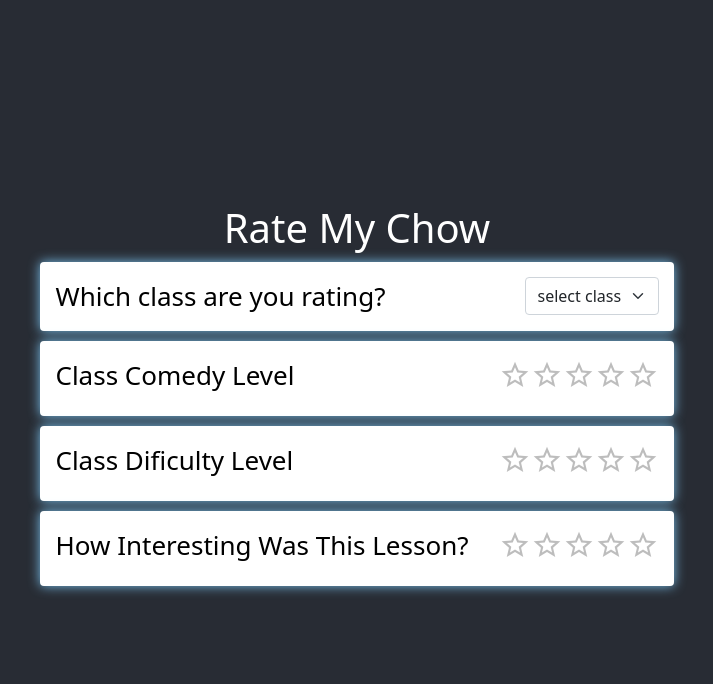
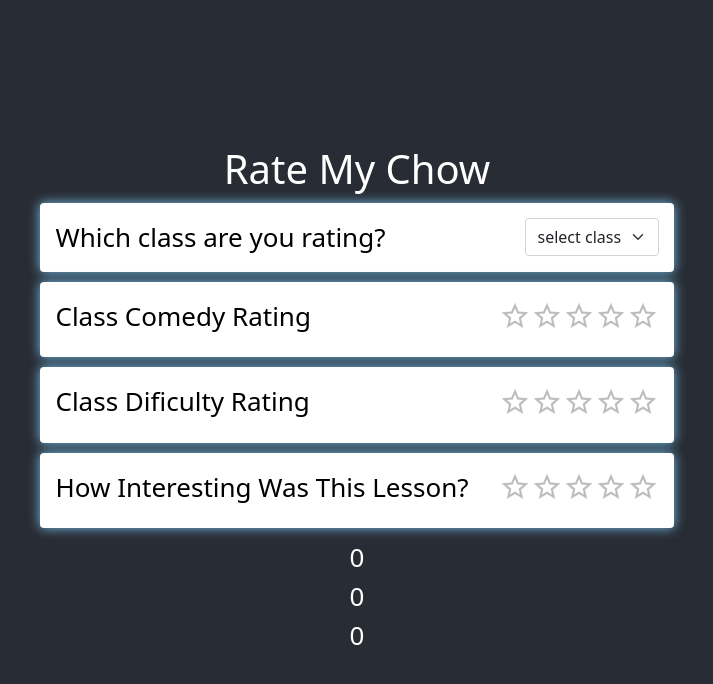
Before and after one commit to shubhammalhotra28/malachowsky, a React (Create React App) app: page /chowclasses in a window 1280 px wide. Shown: the top 684 px of the page, without its empty margins (283-996 px from the left). Built offline with nearby package versions, Linux system fonts and the light colour scheme; no server answers; what aws-amplify would draw is missing.

Commit message:
Adds updating of form values

```diff
--- a/src/components/ChowClasses.js
+++ b/src/components/ChowClasses.js
@@ -4,14 +4,44 @@ import './ChowClasses.css'
 import ClassSelectorBar from './subcomponents/ClassSelectorBar';
 
 export default class ChowClasses extends React.Component {
+  constructor(props) {
+    super(props);
+    this.state = {
+      ratedClass: null,
+      comedyRating: 0,
+      dificultyRating: 0,
+      interestingRating: 0,
+    }
+  }
+
+  updateClassToRate = (newClassToRate) => {
+    this.setState({ratedClass: newClassToRate});
+  }
+
+  updateComedyRating = (newRating) => {
+    this.setState({comedyRating: newRating});
+  }
+
+  updateDificultyRating = (newRating) => {
+    this.setState({dificultyRating: newRating});
+  }
+
+  updateInterestingRating = (newRating) => {
+    this.setState({interestingRating: newRating});
+  }
+
   render() {
     return (
       <div class="classes-top">
         <h1>Rate My Chow</h1>
-        <ClassSelectorBar title="Which class are you rating?" />
-        <RatingBar title="Class Comedy Level" />
-        <RatingBar title="Class Dificulty Level" />
-        <RatingBar title="How Interesting Was This Lesson?" />
+        <ClassSelectorBar title="Which class are you rating?" onChange={this.updateClassToRate} />
+        <RatingBar title="Class Comedy Rating" onChange={this.updateComedyRating} />
+        <RatingBar title="Class Dificulty Rating" onChange={this.updateDificultyRating} />
+        <RatingBar title="How Interesting Was This Lesson?" onChange={this.updateInterestingRating} />
+        <div>{this.state.ratedClass}</div>
+        <div>{this.state.comedyRating}</div>
+        <div>{this.state.dificultyRating}</div>
+        <div>{this.state.interestingRating}</div>
       </div>
     );
   }
--- a/src/components/subcomponents/ClassSelectorBar.js
+++ b/src/components/subcomponents/ClassSelectorBar.js
@@ -6,7 +6,7 @@ export default class ClassSelectorBar extends React.Component {
   render() {
     return (
       <InputContainer title={this.props.title}>
-        <Form.Select aria-label="Default select example">
+        <Form.Select aria-label="Default select example" onChange={(event) => this.props.onChange(event.target.value)}>
           <option>select class</option>
           <option value="SWEN 101">SWEN 101</option>
           <option value="SWEN 102">SWEN 102</option>
--- a/src/components/subcomponents/RatingBar.css
+++ b/src/components/subcomponents/RatingBar.css
@@ -1,3 +1,3 @@
-.star-container label {
+label {
   color: #f1d400;
 }
--- a/src/components/subcomponents/RatingBar.js
+++ b/src/components/subcomponents/RatingBar.js
@@ -7,7 +7,7 @@ export default class RatingBar extends React.Component {
   render() {
     return (
       <InputContainer title={this.props.title}>
-        <span class="star-container"><Rating /></span>
+        <Rating onChange={(event, newValue) => this.props.onChange(newValue)}/>
       </InputContainer>
     );
   }
```
